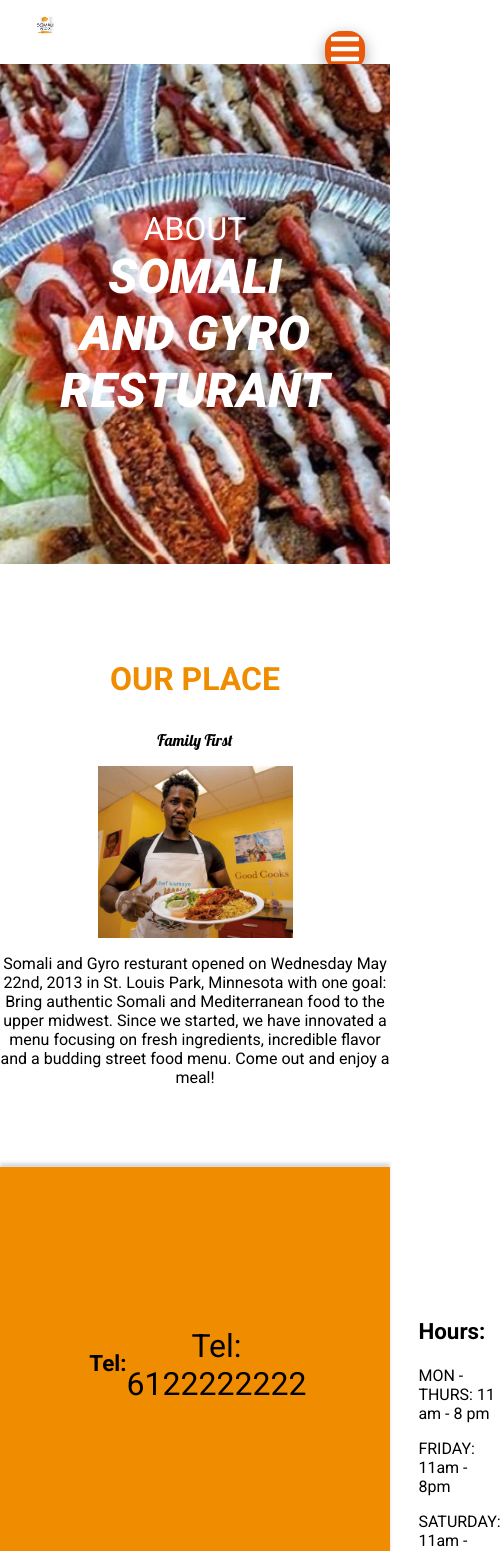
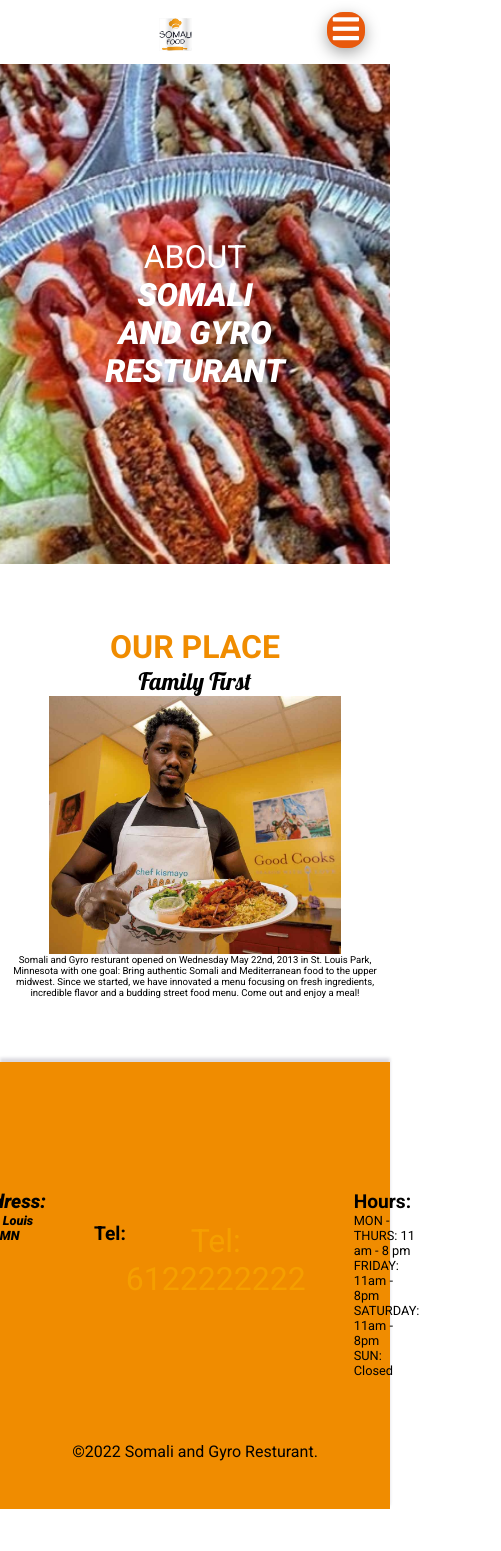
Before and after one commit to ZakariyeAden/Somali-Resturant, a React (Create React App) app: page /about in a window 390 px wide. Shown: the top 1551 px of the page, 501 px wide, since content can reach past the window. After the commit the page ends 1509 px from the top, so only its background shows below. Built offline with nearby package versions, Linux system fonts and the light colour scheme.

Commit message:
adding responsive web design

```diff
--- a/src/Style/About.css
+++ b/src/Style/About.css
@@ -27,3 +27,25 @@
   font-size: 2rem;
   font-weight: 700;
 }
+.family {
+  font-family: 'Lobster', cursive;
+  font-size: 1.5rem;
+}
+@media only screen and (max-width: 425px) {
+  .family {
+    font-family: 'Lobster', cursive;
+    font-size: 1.5rem;
+  }
+  .company-name {
+    font-size: 2rem;
+}
+.description- {
+  font-size: 0.6rem;
+}
+}
+@media only screen and (max-width: 320px) {
+
+.description- {
+  font-size: 0.5rem;
+}
+}
--- a/src/Style/Contact.css
+++ b/src/Style/Contact.css
@@ -54,3 +54,22 @@
 .error{
   color: #e03131;
 }
+@media only screen and (max-width: 425px) {
+  .menu-heading{
+    font-size: 2rem;
+  }
+  .contact-heading {
+    font-size: 1.8rem;
+  }
+  .contact-description {
+    font-size: 1rem;
+}
+.img- {
+  width: 75%;
+}
+}
+@media only screen and (max-width: 320px) {
+  .menu-heading {
+    font-size: 1.5rem;
+}
+}
--- a/src/Style/Footer.css
+++ b/src/Style/Footer.css
@@ -1,32 +1,68 @@
-.grid3{
+.grid3 {
   display: grid;
-  grid-template-columns: repeat(3,1fr);
+  grid-template-columns: repeat(3, 1fr);
 }
-.container{
+.container {
   display: flex;
   justify-content: center;
   gap: 5rem;
 }
-footer{
+footer {
   padding: 8rem 0 3rem;
   background-color: #f08c00;
   -webkit-box-shadow: 0px -4px 3px rgba(17, 12, 46, 0.15);
   -moz-box-shadow: 0px -4px 3px rgba(17, 12, 46, 0.15);
   box-shadow: 0px -4px 3px rgba(17, 12, 46, 0.15);
 }
-footer h3{
+footer h3 {
   color: #000;
   font-size: 1.4rem;
 }
-.company{
+.company {
   text-align: center;
   margin-top: 4rem;
 }
-.address{
+.address {
   font-style: italic;
 }
-.contact a{
+.telephone {
   border-bottom: 1px solid #000;
   color: #000;
+}
 
+@media only screen and (max-width: 768px) {
+  h3 {
+    display: block;
+    font-size: 1.17em;
+    margin-block-start: 0em;
+    margin-block-end: 0em;
+    margin-inline-start: 0px;
+    margin-inline-end: 0px;
+    font-weight: bold;
+  }
+  .telephone {
+    margin-top: 1rem;
+  }
+  .tel-heading {
+    margin-bottom: 1rem;
+  }
 }
+@media only screen and (max-width: 425px) {
+  .container {
+    display: flex;
+    justify-content: center;
+    gap: 1rem;
+  }
+  footer h3 {
+    font-size: 1.2rem;
+  }
+  .address {
+    font-size: 0.8rem;
+  }
+  .hours p {
+    font-size: 0.8rem;
+}
+.telephone {
+  font-size: 0.8rem;
+}
+}
--- a/src/Style/Home.css
+++ b/src/Style/Home.css
@@ -132,7 +132,7 @@
   line-height: 2;
 }
 /* Image containers */
-.img-box{
+.img-box,.imgbox{
   display: flex;
   justify-content: flex-end;
 }
@@ -140,7 +140,53 @@
 .dining-img{
   width: 100%;
 }
-.imgbox{
-  display: flex;
-  justify-content: flex-start;
+p {
+  display: block;
+  margin-block-start: 0em;
+  margin-block-end: 0em;
+  margin-inline-start: 0px;
+  margin-inline-end: 0px;
 }
+@media only screen and (max-width: 768px) {
+  .main-heading{
+    text-align: center;
+  }
+  .dflex{
+    margin-top: 1rem;
+  }
+  .meal-heading,.desert-heading {
+    font-size: 2rem;
+  }
+  .description {
+    font-size: 0.8rem;
+}
+}
+@media only screen and (max-width: 425px){
+  .main-heading {
+    font-size: 3rem;
+}
+.subheading{
+  font-size: 1.5rem;
+  text-align: center;
+  margin-left: 4rem;
+
+}
+.meal-heading, .desert-heading {
+  font-size: 1.8rem;
+}
+.subheading-dining{
+  font-size: 1rem;
+}
+}
+@media only screen and (max-width: 375px){
+  .subheading{
+    font-size: 1.3rem;
+    margin-left: 5rem;
+  }
+}
+@media only screen and (max-width: 320px){
+  .subheading{
+    font-size: 1.3rem;
+    margin-left: 3rem;
+  }
+}
--- a/src/Style/Menu.css
+++ b/src/Style/Menu.css
@@ -1,4 +1,4 @@
-.menu-heading{
+.heading-primary{
   font-size: 4rem;
   color: #fff;
   font-weight: 900;
@@ -44,3 +44,53 @@
   flex-direction: column;
   gap: 3rem;
 }
+@media only screen and (max-width: 768px) {
+  .menu-option {
+    margin: 2rem 0rem 1rem;
+    font-size: 2rem;
+}
+.col {
+  gap: 2rem;
+}
+.menu-item p {
+    margin-block-start: 0em;
+    margin-block-end: 0em;
+    margin-inline-start: 0px;
+    margin-inline-end: 0px;
+    font-size: 0.8rem;
+}
+.star {
+  font-size: 1.5rem;
+}
+}
+@media only screen and (max-width: 425px) {
+.grid2{
+  grid-template-columns: 1fr;
+}
+.col {
+  gap: 0rem;
+}
+.menu-selection {
+  margin-bottom: 0rem;
+}
+.menu-item p {
+  margin-bottom: 1rem;
+}
+.price {
+  margin-left: 1rem;
+}
+
+.heading-primary {
+  font-size: 2.7rem;
+}
+}
+@media only screen and (max-width: 375px) {
+  .menu-selection{
+    font-size: 1rem;
+  }.menu-description{
+    font-size: 0.5rem;
+  }
+  .star {
+    font-size: 0.9rem;
+  }
+  }
--- a/src/Style/Navbar.css
+++ b/src/Style/Navbar.css
@@ -32,13 +32,15 @@
   .links{
     display: none;
   }
+
   .nav-links-mobile{
     position: absolute;
     display: block;
     color: #fff;
     background-color: #fff;
     left: 0;
-    top: 75px;
+    top: 49px;
+    z-index: 1;
     transition: all 0.5s ease-out;
     width: 100%;
   }
@@ -53,6 +55,7 @@
     top: 15px;
     right: 25px;
   }
+
   .home,
   .menu,
   .about,
@@ -68,9 +71,17 @@
   .mobile-menu-icon{
     display: block;
     position: absolute;
-    font-size: 32px;
+    top: -4px;
   }
   .navbar{
     padding: 2rem;
   }
 }
+@media screen and (max-width:425px){
+  .logo{
+    width: 10%;
+  }
+  .logo {
+    left: 40%;
+}
+}
```
